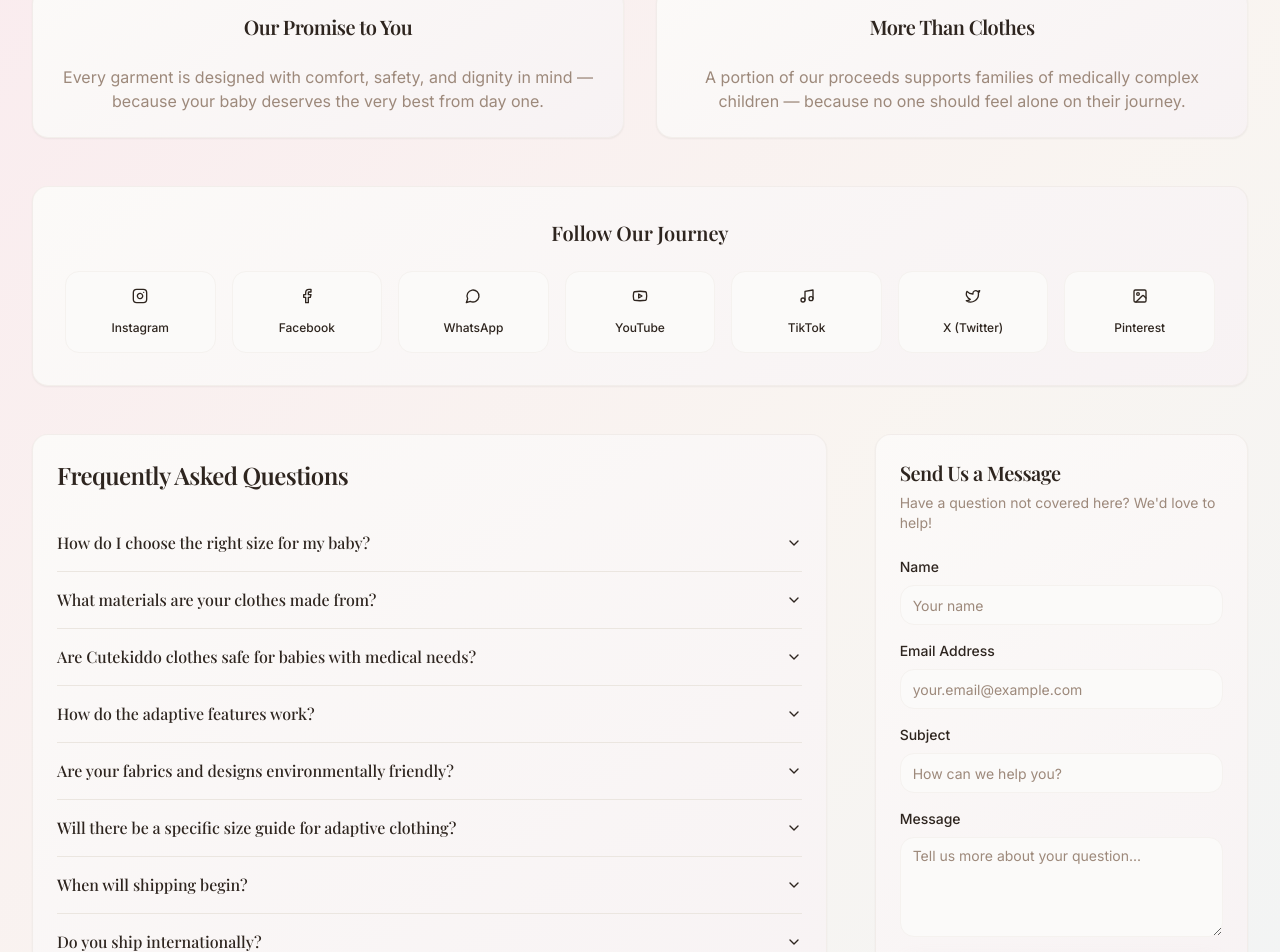
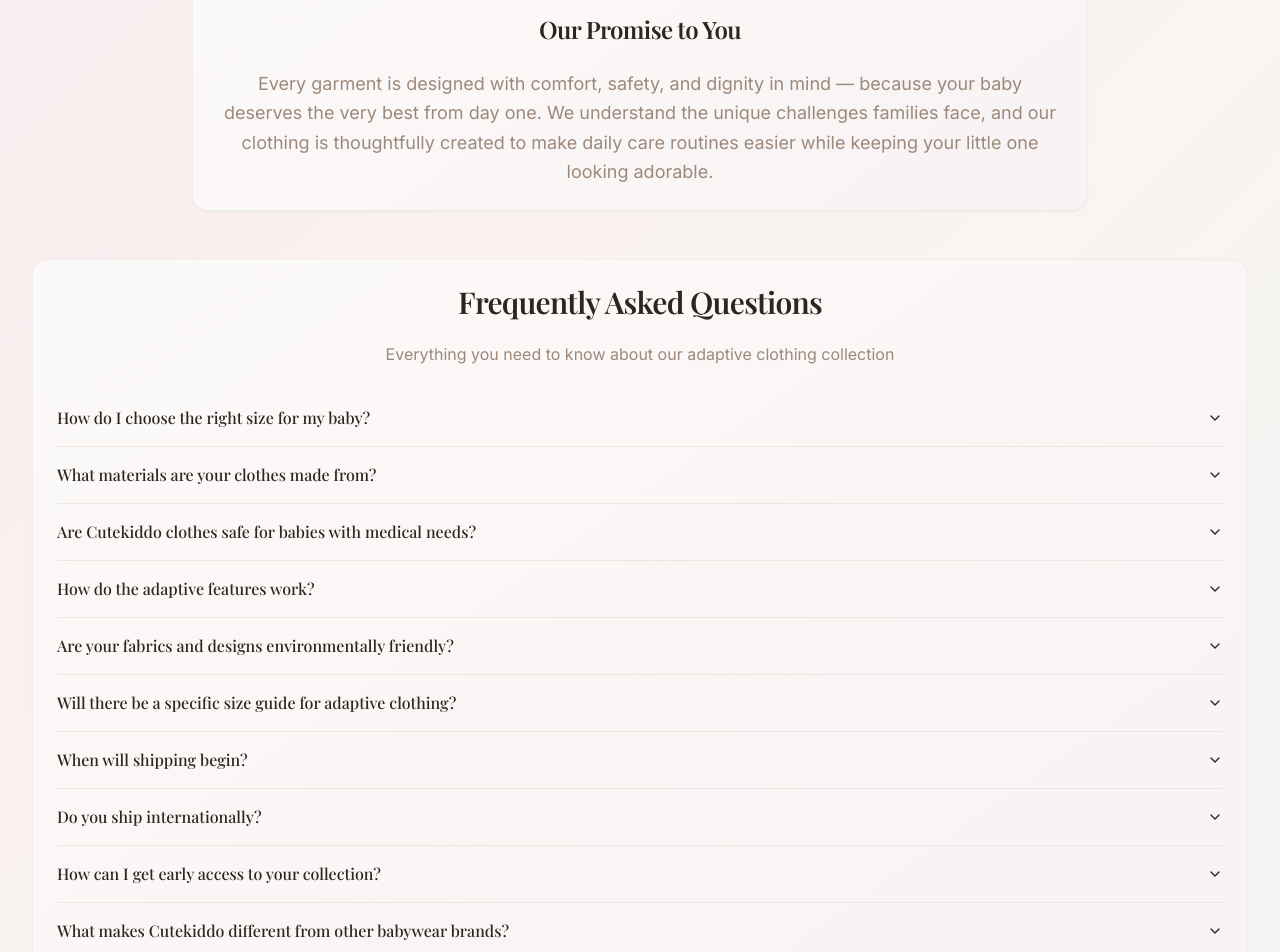
Before and after one commit to pirestairone6-sudo/test-bolt, a React (Vite) app: page /faq in a window 1280 px wide. Shown: the part 260-1212 px from the top of the page. Built offline with nearby package versions, Linux system fonts and the light colour scheme.

Commit message:
Update FAQ.tsx

```diff
--- a/src/pages/FAQ.tsx
+++ b/src/pages/FAQ.tsx
@@ -6,7 +6,7 @@ import { Button } from '@/components/ui/button';
 import { Input } from '@/components/ui/input';
 import { Textarea } from '@/components/ui/textarea';
 import { Accordion, AccordionContent, AccordionItem, AccordionTrigger } from '@/components/ui/accordion';
-import { Instagram, Facebook, MessageCircle, Youtube, Music, Twitter, Image } from 'lucide-react';
+
 
 const FAQ = () => {
   const faqItems = [
@@ -52,15 +52,6 @@ const FAQ = () => {
     }
   ];
 
-  const socialMediaLinks = [
-    { name: 'Instagram', icon: Instagram, color: 'hover:text-pink-500' },
-    { name: 'Facebook', icon: Facebook, color: 'hover:text-blue-600' },
-    { name: 'WhatsApp', icon: MessageCircle, color: 'hover:text-green-500' },
-    { name: 'YouTube', icon: Youtube, color: 'hover:text-red-500' },
-    { name: 'TikTok', icon: Music, color: 'hover:text-black' },
-    { name: 'X (Twitter)', icon: Twitter, color: 'hover:text-blue-400' },
-    { name: 'Pinterest', icon: Image, color: 'hover:text-red-600' }
-  ];
 
   return (
     <div className="min-h-screen">
@@ -76,65 +67,31 @@ const FAQ = () => {
       </section>
 
       <div className="max-w-7xl mx-auto px-4 sm:px-6 lg:px-8 pb-20">
-        {/* Info Squares */}
-        <div className="grid grid-cols-1 lg:grid-cols-2 gap-8 mb-12">
-          <Card className="luxury-card group hover:scale-105 transition-all duration-300">
+        {/* Info Card */}
+        <div className="mb-12">
+          <Card className="luxury-card group hover:scale-105 transition-all duration-300 max-w-4xl mx-auto">
             <CardHeader>
-              <CardTitle className="text-xl font-display text-center">
+              <CardTitle className="text-2xl font-display text-center">
                 Our Promise to You
               </CardTitle>
             </CardHeader>
             <CardContent className="text-center">
-              <p className="text-muted-foreground">
-                Every garment is designed with comfort, safety, and dignity in mind — because your baby deserves the very best from day one.
-              </p>
-            </CardContent>
-          </Card>
-
-          <Card className="luxury-card group hover:scale-105 transition-all duration-300">
-            <CardHeader>
-              <CardTitle className="text-xl font-display text-center">
-                More Than Clothes
-              </CardTitle>
-            </CardHeader>
-            <CardContent className="text-center">
-              <p className="text-muted-foreground">
-                A portion of our proceeds supports families of medically complex children — because no one should feel alone on their journey.
+              <p className="text-muted-foreground text-lg leading-relaxed">
+                Every garment is designed with comfort, safety, and dignity in mind — because your baby deserves the very best from day one. We understand the unique challenges families face, and our clothing is thoughtfully created to make daily care routines easier while keeping your little one looking adorable.
               </p>
             </CardContent>
           </Card>
         </div>
 
-        {/* Social Media Buttons */}
-        <Card className="luxury-card mb-12">
-          <CardContent className="p-8">
-            <h3 className="font-display font-semibold text-xl mb-6 text-center">
-              Follow Our Journey
-            </h3>
-            <div className="grid grid-cols-2 sm:grid-cols-4 lg:grid-cols-7 gap-4">
-              {socialMediaLinks.map((social, index) => (
-                <Button
-                  key={index}
-                  variant="outline"
-                  size="sm"
-                  className={`flex flex-col items-center justify-center p-4 h-auto space-y-2 ${social.color} transition-colors duration-200`}
-                >
-                  <social.icon className="h-5 w-5" />
-                  <span className="text-xs font-medium">{social.name}</span>
-                </Button>
-              ))}
-            </div>
-          </CardContent>
-        </Card>
-
-        <div className="grid grid-cols-1 lg:grid-cols-3 gap-12">
         {/* FAQ Accordion */}
-          <div className="lg:col-span-2">
         <Card className="luxury-card">
           <CardHeader>
-                <CardTitle className="text-2xl font-display">
+            <CardTitle className="text-3xl font-display text-center mb-4">
               Frequently Asked Questions
             </CardTitle>
+            <p className="text-center text-muted-foreground">
+              Everything you need to know about our adaptive clothing collection
+            </p>
           </CardHeader>
           <CardContent>
             <Accordion type="single" collapsible className="w-full">
@@ -153,54 +110,6 @@ const FAQ = () => {
         </Card>
       </div>
 
-          {/* Send Us a Message */}
-          <div>
-            <Card className="luxury-card">
-              <CardHeader>
-                <CardTitle className="text-xl font-display">
-                  Send Us a Message
-                </CardTitle>
-                <p className="text-sm text-muted-foreground">
-                  Have a question not covered here? We'd love to help!
-                </p>
-              </CardHeader>
-              <CardContent className="space-y-4">
-                <div>
-                  <label className="text-sm font-medium mb-2 block">Name</label>
-                  <Input placeholder="Your name" />
-                </div>
-
-                <div>
-                  <label className="text-sm font-medium mb-2 block">Email Address</label>
-                  <Input type="email" placeholder="your.email@example.com" />
-                </div>
-
-                <div>
-                  <label className="text-sm font-medium mb-2 block">Subject</label>
-                  <Input placeholder="How can we help you?" />
-                </div>
-
-                <div>
-                  <label className="text-sm font-medium mb-2 block">Message</label>
-                  <Textarea
-                    placeholder="Tell us more about your question..."
-                    className="min-h-[100px]"
-                  />
-                </div>
-
-                <Button className="w-full btn-luxury">
-                  Send Message
-                </Button>
-
-                <p className="text-xs text-muted-foreground text-center">
-                  We'll get back to you within 24 hours.
-                </p>
-              </CardContent>
-            </Card>
-          </div>
-        </div>
-      </div>
-
       <Footer />
     </div>
   );
```
Lines whose indentation alone changed are shown as unchanged.
